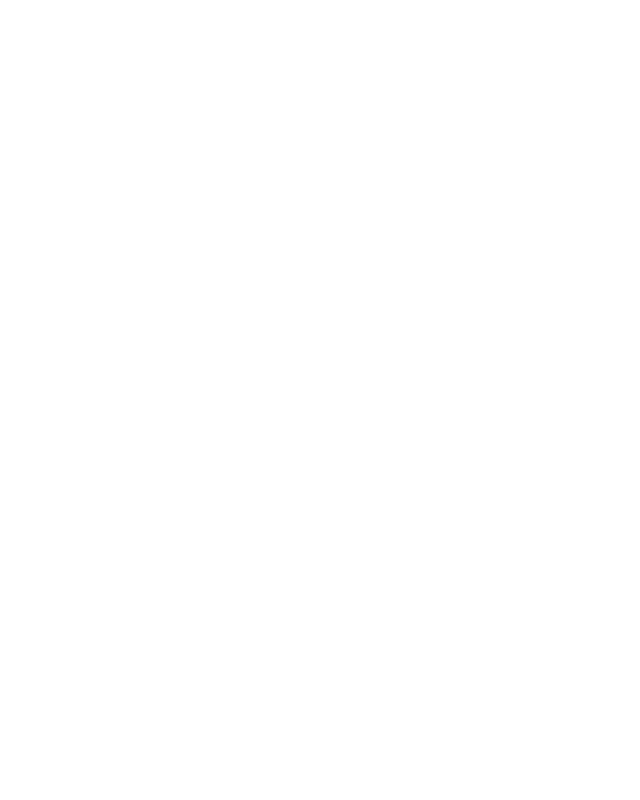
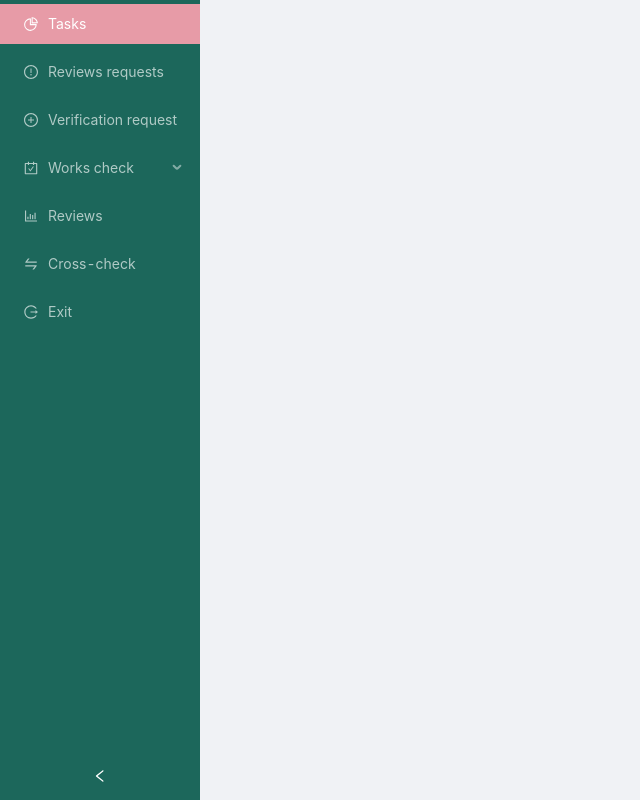
Before and after one commit to Nikita3026/xcheck, a React (Create React App) app in the folder xcheck/: page / in a window 1280 px wide. Shown: the whole page, without its empty margins (0-640 px from the left). Built offline with nearby package versions, Linux system fonts and the light colour scheme.

Commit message:
feat:add icons and names of pages

```diff
--- a/xcheck/public/index.html
+++ b/xcheck/public/index.html
@@ -24,7 +24,7 @@
       work correctly both with client-side routing and a non-root public URL.
       Learn how to configure a non-root public URL by running `npm run build`.
     -->
-    <title>React App</title>
+    <title>XCheck</title>
   </head>
   <body>
     <noscript>You need to enable JavaScript to run this app.</noscript>
--- a/xcheck/src/components/App/App.tsx
+++ b/xcheck/src/components/App/App.tsx
@@ -1,9 +1,11 @@
 import React from 'react';
+import Navbar from '../Navbar/Navbar';
 
 export class App extends React.Component<{},{}> {
   render(){
     return(
     <div className = "App">
+         <Navbar/>
     </div>
   )
   }
--- /dev/null
+++ b/xcheck/src/components/Navbar/Navbar.scss
@@ -0,0 +1,26 @@
+@import '../../styles/values.scss';
+
+
+#components-layout-demo-side .logo {
+    height: 32px;
+    background: rgba(255, 255, 255, 0.2);
+    margin: 16px;
+    .logo-img {
+    width:100%;
+    }
+  }
+
+  .site-layout .site-layout-background {
+    background: #fff;
+  }
+
+  .ant-layout-sider,
+  .ant-menu.ant-menu-dark,
+  .ant-layout-sider-trigger,
+  .ant-menu-dark .ant-menu-inline.ant-menu-sub {
+    background:$background-color;
+  }
+
+  .ant-menu-dark.ant-menu-dark:not(.ant-menu-horizontal) .ant-menu-item-selected {
+    background:$font-color;
+  }
--- /dev/null
+++ b/xcheck/src/components/Navbar/Navbar.tsx
@@ -0,0 +1,70 @@
+import React, { Component } from 'react'
+import './Navbar.scss';
+
+import { Layout, Menu } from 'antd';
+import {
+  PieChartOutlined,
+  TeamOutlined,
+  UserOutlined,
+  PlusCircleOutlined,
+  ExclamationCircleOutlined,
+  BarChartOutlined,
+  CarryOutOutlined,
+  SwapOutlined,
+  LogoutOutlined,
+  /* IssuesCloseOutlined */
+} from '@ant-design/icons';
+
+
+const { Sider } = Layout;
+const { SubMenu } = Menu;
+
+interface State {
+    collapsed:boolean
+}
+
+class Navbar extends Component {
+  state : State = {
+    collapsed: false,
+  };
+
+  onCollapse = (collapsed : boolean) : void => {
+    this.setState({ collapsed });
+  };
+
+  render() {
+    return (
+      <Layout style={{ minHeight: '100vh' }}>
+        <Sider collapsible collapsed={this.state.collapsed} onCollapse={this.onCollapse}>
+          <Menu theme="dark" defaultSelectedKeys={['1']} mode="inline">
+            <Menu.Item key="1" icon={<PieChartOutlined />}>
+              Tasks
+            </Menu.Item>
+            <Menu.Item key="2" icon={<ExclamationCircleOutlined />}>
+              Reviews requests
+            </Menu.Item>
+            <Menu.Item key="3" icon={<PlusCircleOutlined />}>
+              Verification request
+            </Menu.Item>
+            <SubMenu key="sub1" icon={<CarryOutOutlined />} title="Works check">
+              <Menu.Item key="4" icon={<TeamOutlined />}>Check another person work</Menu.Item>
+              <Menu.Item key="5" icon={<UserOutlined />}>Self-test</Menu.Item>
+            </SubMenu>
+           <Menu.Item key="6" icon={<BarChartOutlined />}>
+              Reviews
+            </Menu.Item>
+            <Menu.Item key="7" icon={<SwapOutlined />}>
+              Cross-check
+            </Menu.Item>
+            <Menu.Item key="8" icon={<LogoutOutlined />}>
+              Exit
+            </Menu.Item>
+          </Menu>
+        </Sider>
+      </Layout>
+    );
+  }
+}
+
+
+export default Navbar
```
Also changed, not shown: 1 other file (tests, documents, lock files or other folders).
